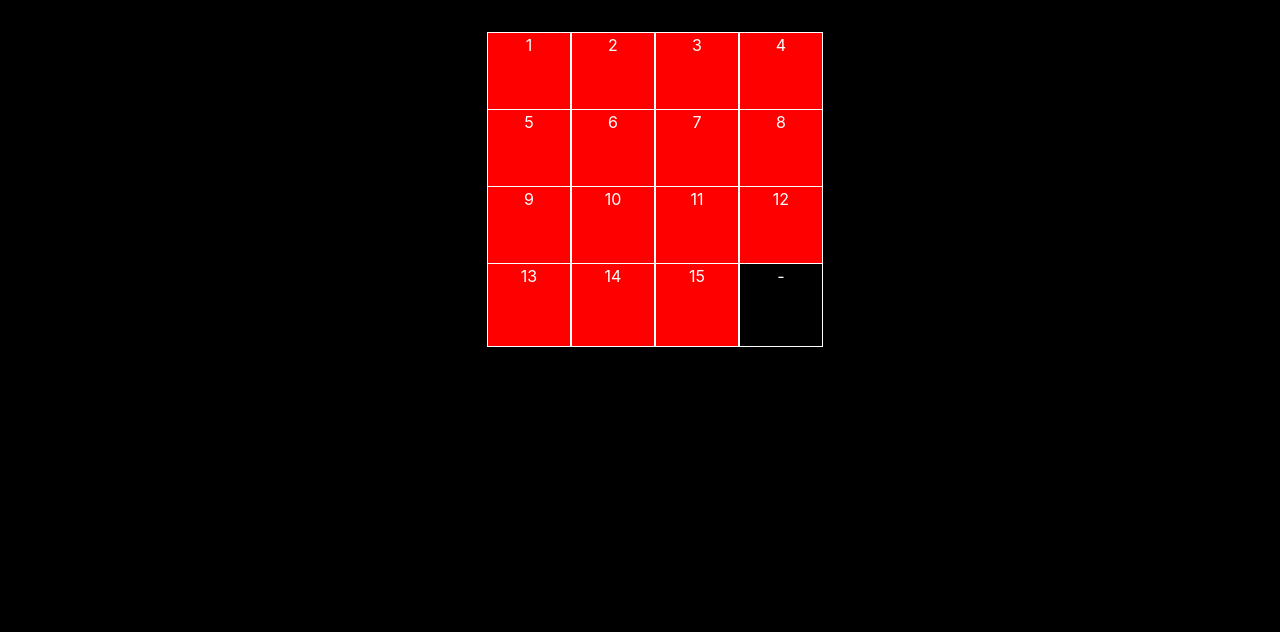
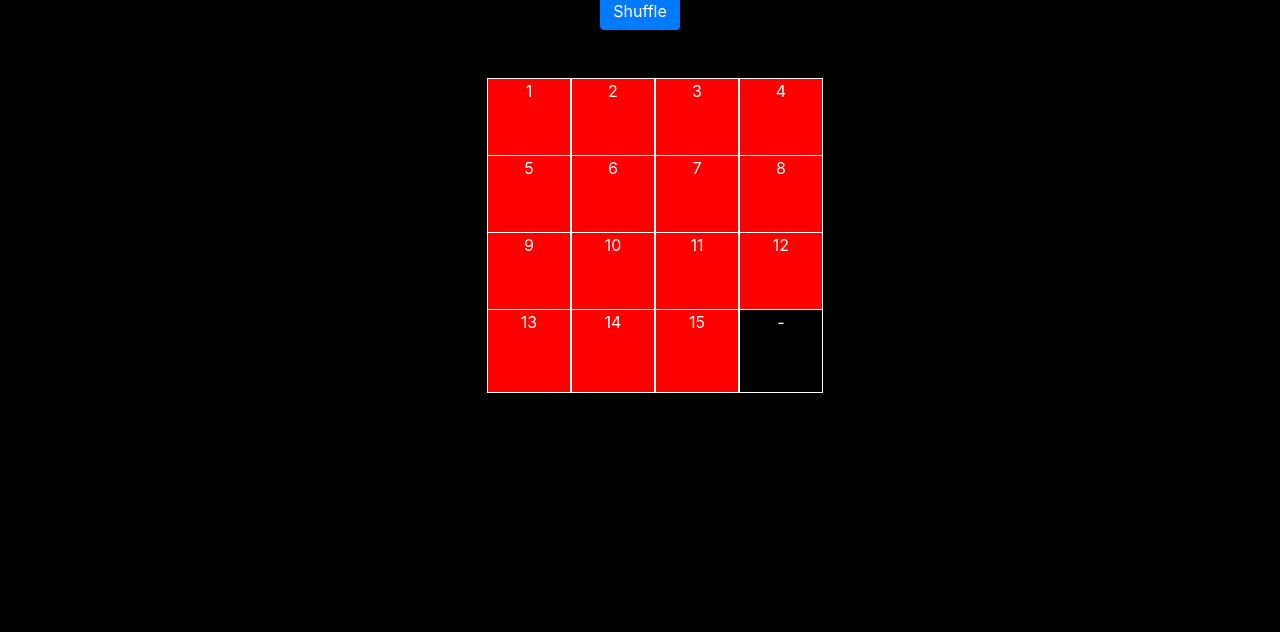
Before and after one commit to StevenGrl/TaquinVueJS, a plain HTML site: page index.html in a window 1280 px wide. Shown: the part 168-800 px from the top of the page. Drawn offline with nearby package versions, Linux system fonts and the light colour scheme.

Commit message:
add shuffle function

```diff
--- a/app.js
+++ b/app.js
@@ -68,6 +68,28 @@ document.addEventListener('DOMContentLoaded', () => {
                 }
               }
               this.$forceUpdate();
+            },
+            shuffle() {
+              for(let i = this.game.grid.length - 1; i >= 0; i--) {
+                for(let j = this.game.grid.length - 1; j >= 0; j--) {
+                  let rand = Math.floor(Math.random() * Math.floor(i))
+                  let currentPawn = this.game.grid[i][j]
+                  this.game.grid[i][j] = this.game.grid[i][rand]
+                  this.game.grid[i][rand] = currentPawn
+                  if (currentPawn == null) {
+                    console.log('null1')
+                    this.game.empty[0].i = i
+                    this.game.empty[0].j = rand
+                  } else if (this.game.grid[i][rand] == null) {
+                    console.log('null 2')
+                    this.game.empty[0].i = i
+                    this.game.empty[0].j = j
+                  }
+                }
+              }
+              console.log(this.game.grid)
+              console.log(this.game.empty[0])
+              this.$forceUpdate();
             }
         }
     })
--- a/index.html
+++ b/index.html
@@ -29,6 +29,11 @@
         <!-- Taquin -->
         <div id="game" class="container my-5">
             <h1 class="text-center">{{ title }}</h1>
+            <div class="text-center">
+              <button class="btn btn-primary" type="button"
+              @click="shuffle()"
+               name="button">Shuffle</button>
+            </div>
             <!-- <p v-if="winMessage" class="text-center alert alert-success">You win the game!</p> -->
             <div class="text-center grid offset-4 my-5">
                 <!-- Lignes -->
```
